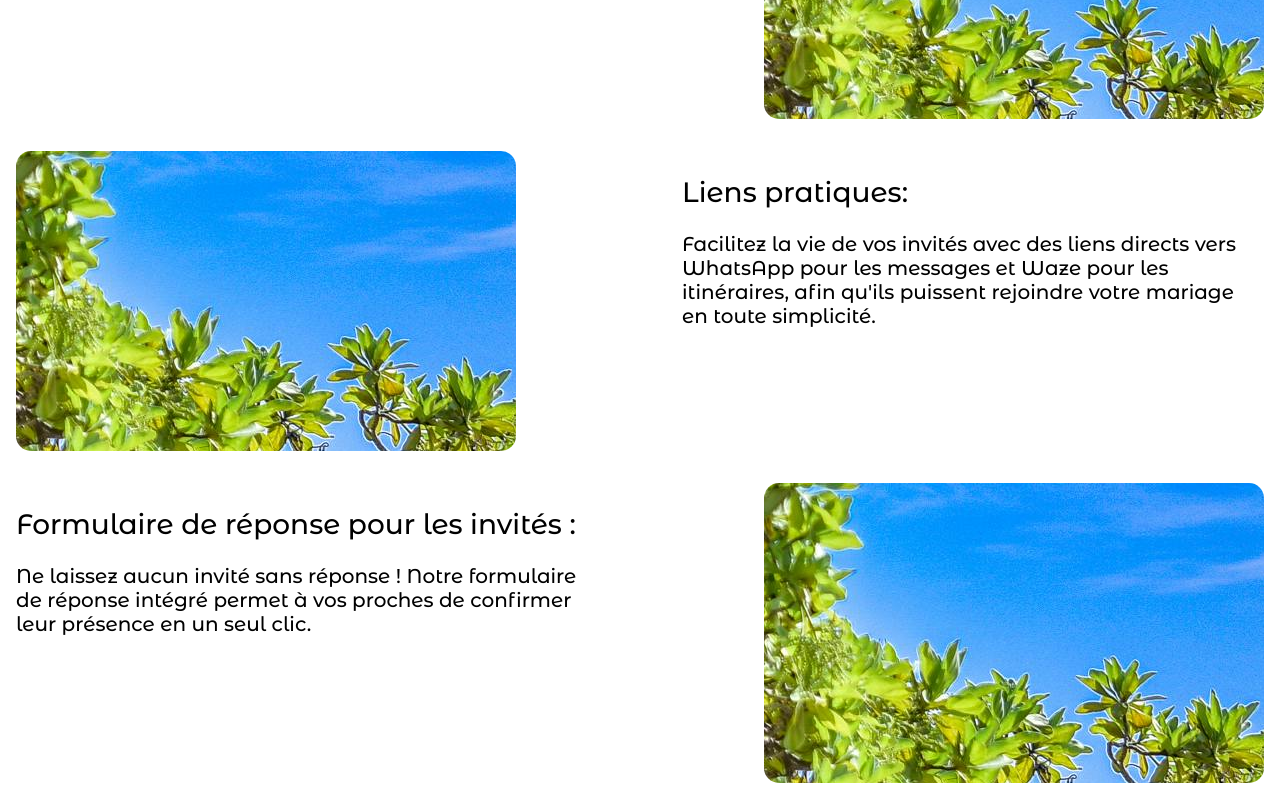
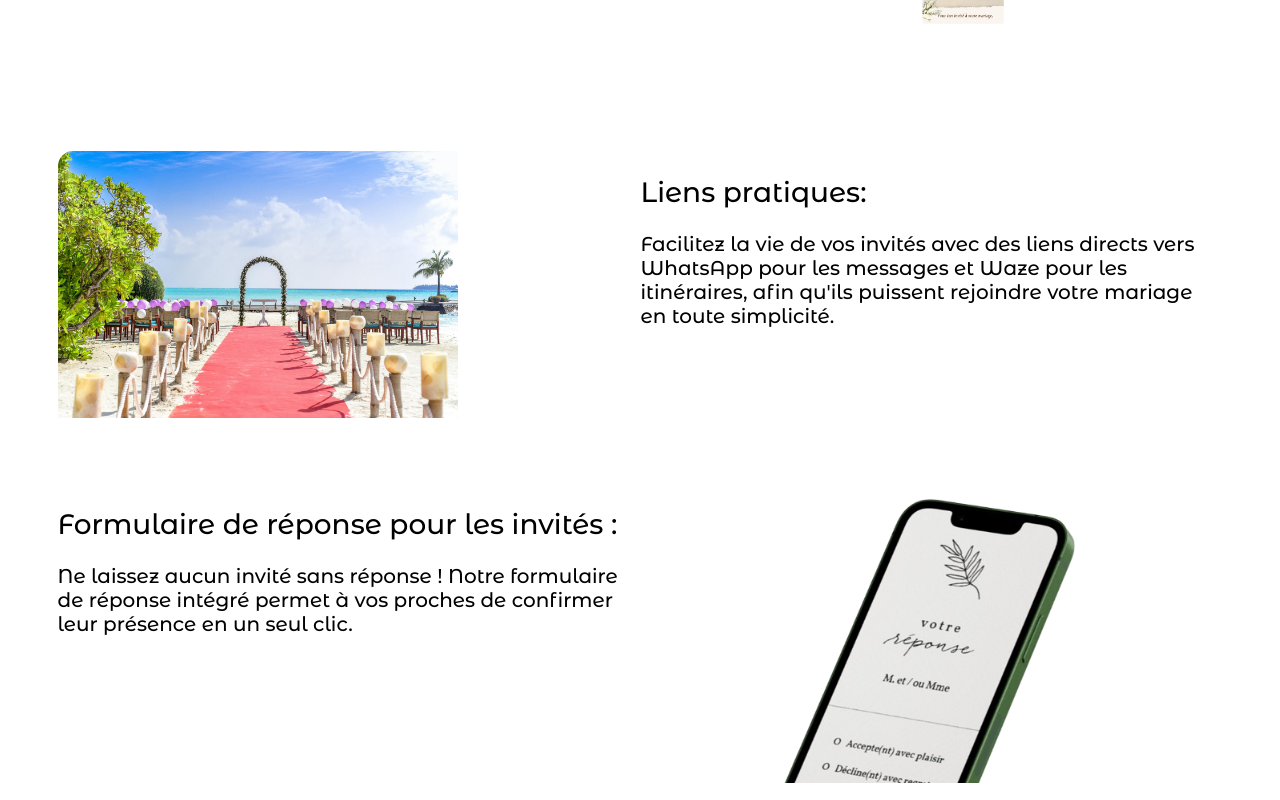
Before and after one commit to JacobElbaz/uniq-events, a Next.js app: page / in a window 1280 px wide. Shown: the part 1020-1820 px from the top of the page. Built offline with nearby package versions, Linux system fonts and the light colour scheme.

Commit message:
add images

```diff
--- a/app/page.js
+++ b/app/page.js
@@ -1,6 +1,8 @@
 import Feature from "@/components/Feature";
 import Hero from "@/components/Hero";
 import img from "../assets/images/hero.jpg";
+import faireParts from '@/assets/images/faire-parts.png'
+import rsvp from '@/assets/images/rsvp.png'
 import ReviewsContainer from "@/components/ReviewsContainer";
 import Link from "next/link";
 
@@ -9,9 +11,9 @@ export default function Home() {
   return (
     <main>
       <Hero/>
-      <Feature header={"Faire-part personnalisé de l'événement :"} description={"Partagez votre amour avec style grâce à nos faire-parts personnalisés, conçus pour capturer l'essence de votre journée spéciale."} image={img}/>
+      <Feature header={"Faire-part personnalisé de l'événement :"} description={"Partagez votre amour avec style grâce à nos faire-parts personnalisés, conçus pour capturer l'essence de votre journée spéciale."} image={faireParts}/>
       <Feature inverted header={"Liens pratiques:"} description={"Facilitez la vie de vos invités avec des liens directs vers WhatsApp pour les messages et Waze pour les itinéraires, afin qu'ils puissent rejoindre votre mariage en toute simplicité."} image={img}/>
-      <Feature header={"Formulaire de réponse pour les invités :"} description={"Ne laissez aucun invité sans réponse ! Notre formulaire de réponse intégré permet à vos proches de confirmer leur présence en un seul clic."} image={img}/>
+      <Feature header={"Formulaire de réponse pour les invités :"} description={"Ne laissez aucun invité sans réponse ! Notre formulaire de réponse intégré permet à vos proches de confirmer leur présence en un seul clic."} image={rsvp}/>
       <Feature inverted header={"Intégration au calendrier :"} description={"Ajoutez votre mariage à l'agenda de vos invités en un clin d'œil, pour qu'ils n'oublient jamais le jour où votre amour sera célébré."} image={img}/>
       <Feature header={"Espace privé pour les mariés avec accès à la liste des invités et détails des réponses :"} description={"Profitez d'un espace exclusif pour les mariés, où vous pourrez suivre les réponses de vos invités et planifier votre grand jour en toute tranquillité."} image={img}/>
       <ReviewsContainer/>
--- a/components/Feature.js
+++ b/components/Feature.js
@@ -9,7 +9,7 @@ function Feature({inverted, header, description, image}) {
             <p>{description}</p>
         </div>
         <div className='feature-image'>
-            <Image src={image} alt={`feature-${header}`} />
+            <Image src={image} alt={`feature-${header}`} width={400} />
         </div>
     </div>
   )
--- a/styles/globals.css
+++ b/styles/globals.css
@@ -62,7 +62,7 @@ button {
 .feature {
   display: flex;
   flex-wrap: wrap;
-  justify-content: space-between;
+  justify-content: space-around;
   padding: 1rem;
 }
 
@@ -73,7 +73,6 @@ button {
 .feature-image {
   width: 500px;
   height: 300px;
-  object-fit: cover;
   overflow: hidden;
   border-radius: 15px;
 }
```
Also changed, not shown: assets/images/faire-parts.png (added), assets/images/rsvp.png (added).
